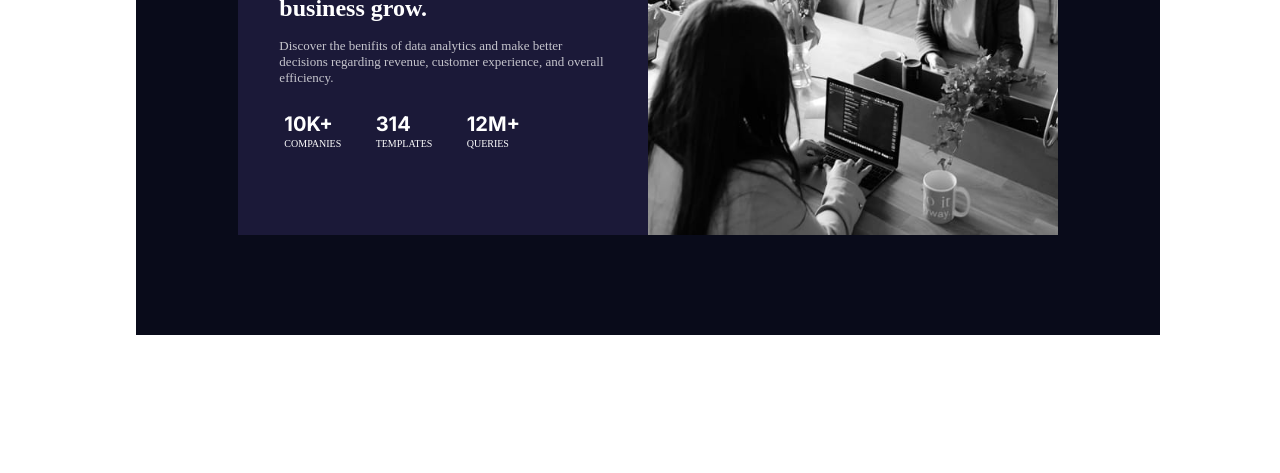
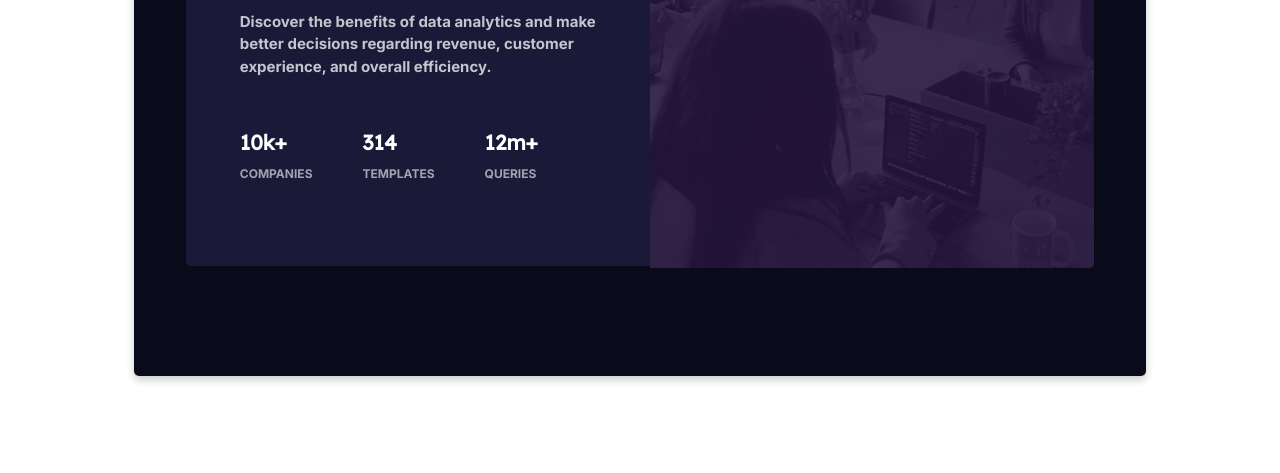
Before and after one commit to na-nandu1459/Second, a plain HTML site: page index.html in a window 1280 px wide. Shown: the part 327-800 px from the top of the page. Drawn offline with Linux system fonts and the light colour scheme.

Commit message:
task2updated

```diff
--- a/index.html
+++ b/index.html
@@ -14,39 +14,35 @@
 
 </head>
 <body>
+
     <div class="grid-item">
-        <div class="item-grid">
-
-
         <div class="content col-1">
-                <div class="left">
-                <div class="heading">
-                 <h1>Get <span>insights</span> that help your business grow.</h1>
+            <div class="column">
+                <div>
+                    <h2 class="heading">Get<span> insights</span> that help<br>your business grow.</h2>
                 </div>
-                <div class="para">
-                    <p>Discover the benifits of data analytics and make better decisions regarding revenue, customer experience, and overall efficiency.</p>
+                <div>
+                    <p class="para">Discover the benefits of data analytics and make <br>better decisions regarding revenue, customer <br>experience, and overall efficiency.</p>
                 </div>
                 <div class="bottom">
                     <div>
-                        <p class="para-1">10K+</p>
-                        <p class="names">COMPANIES</p>
+                        <p class="para-1">10k+</p>
+                        <p class="para-2">companies</p>
                     </div>
                     <div>
                         <p class="para-1">314</p>
-                      <p class="names">TEMPLATES</p>
+                        <p class="para-2">templates</p>
                     </div>
                     <div>
-                      <p class="para-1">12M+</p>
-                      <p class="names">QUERIES</p>
+                        <p class="para-1">12m+</p>
+                        <p class="para-2">queries</p>
                     </div>
                  </div>
             </div>
         </div>
-
         <div class="content col-2">
-              <img src="./images/image-header-desktop.jpg">
         </div>
     </div>
-  </div>
+
 </body>
 </html>
--- a/main.css
+++ b/main.css
@@ -1,85 +1,120 @@
-/*{
---very-dark-blue: hsl(233, 47%, 7%);
---dark-desaturated-blue: hsl(244, 38%, 16%);
---soft-violet: hsl(277, 64%, 61%);
---white:hsl(0, 0%, 100%);
---slightly-transparent-white:hsla(0,0% ,100%, 0.75);
---slightly-tarnsparent-white:hsla(0, 0%, 100%, 0.6);
+body{
+    font-size: 15px;
+}
+.grid-item{
     font-family: 'Inter', sans-serif;
-font-family: 'Inter', sans-serif;
-font-family: 'Lexend Deca', sans-serif;*/
-
-body{
-    width:100%;
-    height:100%;
-    font-size :12px;
-  }
-  body{
-      overflow: hidden;
-  }
-  .item-grid{
+    margin: auto;
+    margin-top:5%;
+    height: 80vh;
     width: 80%;
-      margin: auto;
-      height: 70vh;
+    box-shadow: 0 4px 8px 0 rgba(0,0,0,0.2);
+    /*transition: 0.3s;*/
+    border-radius: 5px;
     display: flex;
     flex-direction: row;
+    align-items: center;
     justify-content: center;
-      align-items: center;
-      background-color:hsl(233, 47%, 7%);
-      margin-top: 8%;
+    background-color: hsl(233, 47%, 7%);
 }
 .content{
-  height: 45vh;
     width: 40%;
+    height: 50vh;
+    flex-direction: row;
     display: flex;
-  flex-direction: row;
+    padding: 20px;
 }
 .content.col-1{
     background-color: hsl(244, 38%, 16%);
-  flex-direction: row;
+    flex-direction: column;
+    justify-items: center;
+    align-items: center;
     color: white;
-  justify-content: center;
-  align-items: center;
+    padding: 30px;
+    border-bottom-left-radius: 5px;
+    border-top-left-radius: 5px;
+    height:45vh;
 }
-  .content.col-2{
-  background-repeat: no-repeat;
-  background-size: 100%;
+.heading{
+    color: hsl(0, 0%, 100%);
+    font-size: 2.2em;
+    font-weight: 700;
+    font-family: 'Inter', sans-serif;
 }
 .heading span{
     color: hsl(277, 64%, 61%);
 }
-  .heading{
-      color: hsla(0,0% ,100%);
-      font-family: 'Inter' sans-serif;
+.para{
+    color: hsla(0, 0%, 100%, 0.75);
+    line-height: 1.5;
+    margin-bottom: 30px;
+}
+.bottom{
+    display: flex;
+    flex-direction: row;
+}
+.para-1{
+    font-family:"Lexend Deca", sans-serif ;
+    font-size: 1.3rem;
+    color: hsl(0, 0%, 100%);
     font-weight: 700;
 }
+.para-2{
+    color:hsla(0, 0%, 100%, 0.6);
+    text-transform: uppercase;
+    margin-top: -10px;
+    font-size: 12px;
+    margin-right: 50px;
+}
+.content.col-2{
+    box-shadow: inset 0 0 0 2000px rgb(115 46 158/70%);
+    background: url("./task2imgs/image-header-desktop.jpg") ;
+    max-width: 100%;
+    border-bottom-right-radius: 5px;
+    border-top-right-radius: 5px;
+    opacity: 0.35;/*specifies the transparency of an element*/
+    height:48vh;
+}
+@media only screen and (max-width: 375px) {
+    .grid-item{
+        flex-direction: column-reverse;
+        width: 80%;
+        height: 150vh;
+    }
+    .content{
+        width: 70%;
+        height: 100vh;
+    }
+    .content.col-1{
+        height: 60vh;
+        margin-top: 0px;
+        margin-bottom: 25%;
+        border-bottom-right-radius: 10px;
+        border-bottom-left-radius: 10px;
+        display: flex;
+    }
+    .content.col-2{
+        border-top-left-radius: 10px;
+        border-top-right-radius: 10px;
+        margin-top: 25%;
+        background-image: url("./task2imgs/image-header-mobile.jpg");/*no-repeat center/cover;*/
+        box-shadow: inset 0 0 0 2000px rgb(115 46 158/70%);
+    }
+    .heading{
+        margin-bottom: 10%;
+        font-size: 15px;
+        text-align: center;
+    }
     .para{
-      color:hsla(0,0% ,100%, 0.75);
-      font-size: small;
+        text-align: center;
     }
     .bottom{
-      display:flex;
-      flex-direction: row;
-      margin-right: 25%;
-      padding-top: 25px;
-      padding:5px;
-      justify-content: space-between;
+        height: 50%;
+        display: flex;
+        flex-direction: column;
+        text-align: center;
+        justify-content: space-around;
     }
-  .bottom p{
-      font-size: 11px;
-      line-height: 0px;
+    .para-2{
+        margin-left: 40px;
     }
-  .bottom .para-1{
-   font-size: 20px;
-   font-family:'Inter', sans-serif; ;
 }
-  .bottom .names{
-      font-size: 10px;
-  }
-  .left{
-      width:80%;
-  }
-  img{
-      width:100%;
-      height: 100%;
-  }
```
Also changed, not shown: task2imgs/favicon-32x32.png (added), task2imgs/image-header-desktop.jpg (added), task2imgs/image-header-mobile.jpg (added). Lines whose indentation alone changed are shown as unchanged.
